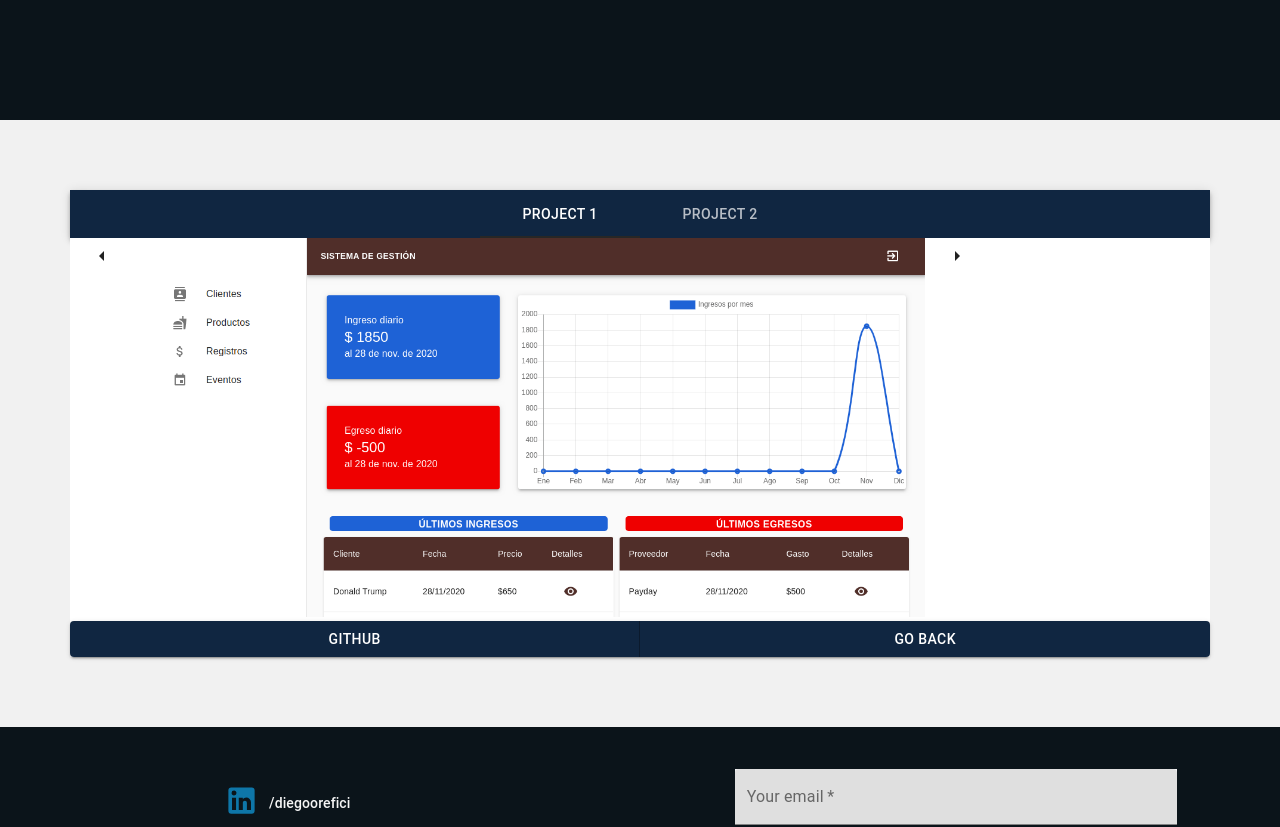
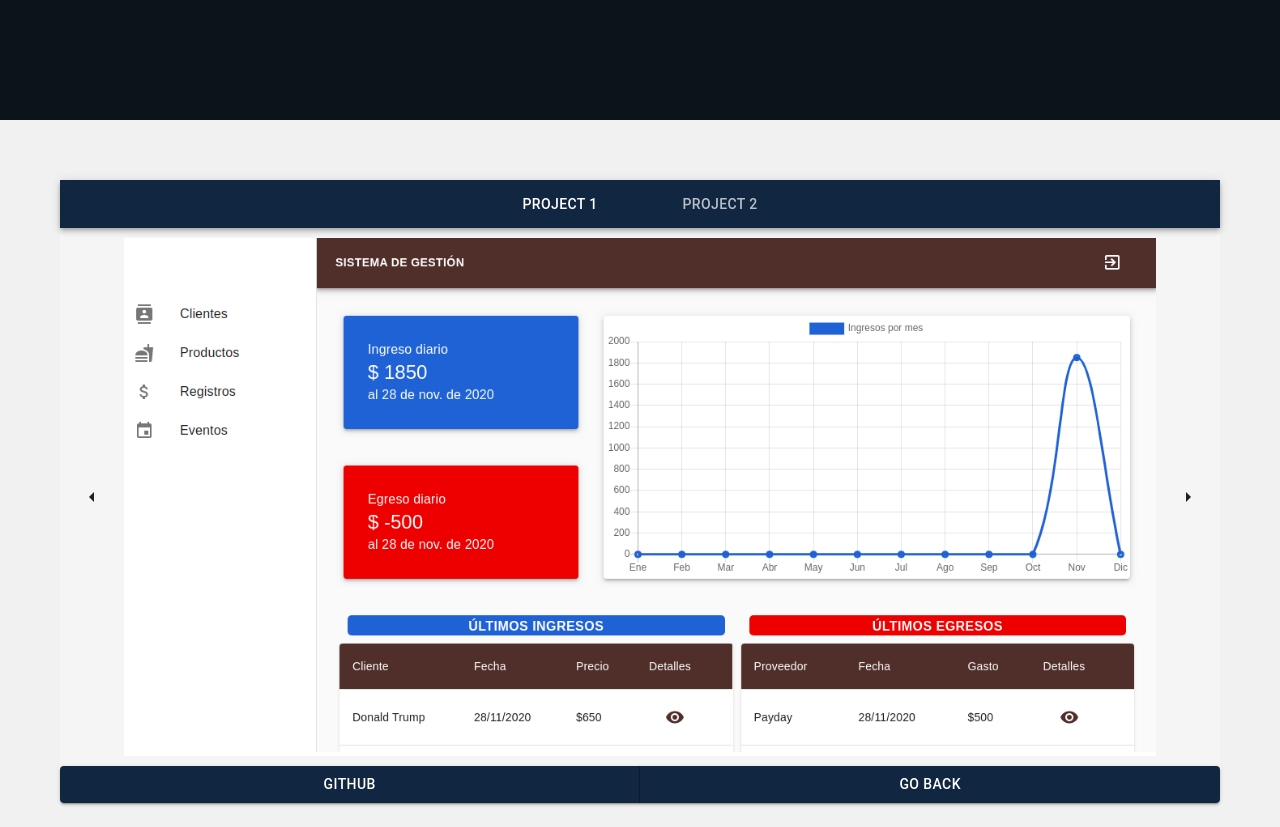
Before and after one commit to Widoski/portfolio-app, a React (Create React App) app: page / in a window 1280 px wide. Shown: the part 880-1707 px from the top of the page. Built offline with nearby package versions, Linux system fonts and the light colour scheme.

Commit message:
working on website carousel

```diff
--- a/package.json
+++ b/package.json
@@ -12,7 +12,6 @@
     "emailjs-com": "^2.6.3",
     "react": "^16.13.1",
     "react-dom": "^16.13.1",
-    "react-material-ui-carousel": "^2.0.0",
     "react-reveal": "^1.2.2",
     "react-scripts": "3.4.3"
   },
--- a/src/components/MyWebsiteCarousel.js
+++ b/src/components/MyWebsiteCarousel.js
@@ -1,31 +1,12 @@
 import React from 'react';
 import { Typography } from '@material-ui/core';
-import Carousel from 'react-material-ui-carousel';
 
-const styles = {
-    images: {
-        width: "100%"
-    }
-}
 
 export default function WebsiteCarousel() {
     return (
-        <Carousel animation="fade" indicators={false} autoPlay={true} interval={8000} >
-            <>
-                <Typography style={{ margin: 30 }}>
-                    This is how I developed my website. I did it with React and use, hooks and context. Also, CSS, Flexbox, Material UI (grid and components).
-                </Typography>
-                <Carousel animation="fade" indicators={false} autoPlay={true} interval={8000}>
-                    <div style={{ width: "100%" }}>
-                        <img style={styles.images} src="" alt="" />
-                    </div>
-                    <div style={{ width: "100%" }}>
-                        <img style={styles.images} src="" alt="" />
-                    </div>
-                </Carousel>
-            </>
-        </Carousel >
-
+        <div>
+            asd
+        </div>
     )
 
 }
--- a/src/components/Projects.js
+++ b/src/components/Projects.js
@@ -11,9 +11,9 @@ export default function TabPanel(props) {
     }
 
     return (
-        <Grid item xs={12} style={{ background: "white" }}>
-            <AppBar position="static" style={{ backgroundColor: "#102641" }}>
-                <Tabs value={value} onChange={handleChange} centered={true}>
+        <Grid item xs={12} style={{ background: "#f5f5f5" }}>
+            <AppBar position="static" color="primary">
+                <Tabs value={value} onChange={handleChange} centered={true} indicatorColor="inherit">
                     <Tab label="Project 1" value={0} />
                     <Tab label="Project 2" value={1} />
                 </Tabs>
@@ -22,7 +22,7 @@ export default function TabPanel(props) {
                 <System />
                 <ButtonGroup variant="contained" color="primary" fullWidth>
                     <Button
-                        onClick={() => console.log('anda')}
+                        onClick={() => window.open("https://github.com/Widoski/system-app")}
                     >
                         Github
                 </Button>
@@ -35,22 +35,19 @@ export default function TabPanel(props) {
             </Projects>
             <Projects value={value} id={1}>
                 <Website />
+                <ButtonGroup variant="contained" color="primary" fullWidth>
                     <Button
-                    variant="contained"
-                    color="primary"
-                    onClick={() => console.log('anda')}
+                        onClick={() => window.open("https://github.com/Widoski/portfolio-app")}
                     >
                         Github
                 </Button>
                     <Button
-                    variant="contained"
-                    color="primary"
                         onClick={() => props.showProjects(false)}
                     >
                         Go back
                 </Button>
+                </ButtonGroup>
             </Projects>
-
         </Grid>
     )
 }
@@ -62,7 +59,7 @@ function Projects(props) {
         <>
             {
                 value === id ? (
-                    <Grid container item xs={12} style={{ background: "white" }}>
+                    <Grid container item xs={12}>
                         {children}
                     </Grid>
                 ) : null
--- a/src/components/SkillsSection.js
+++ b/src/components/SkillsSection.js
@@ -8,7 +8,7 @@ import Projects from './Projects';
 const styles = {
     skills: {
         backgroundColor: "#f1f1f1",
-        padding: 70
+        padding: 60
     },
     accordion: {
         backgroundColor: "#282726",
--- a/src/components/SystemCarousel.js
+++ b/src/components/SystemCarousel.js
@@ -1,5 +1,5 @@
 import React, { useState } from 'react';
-import { Typography, Button, Grid, ButtonGroup } from '@material-ui/core';
+import { Typography, Button, Grid, ButtonGroup, Paper } from '@material-ui/core';
 import '../Animations.css';
 import dash from '../img/dash.png';
 import events from '../img/events.png';
@@ -95,29 +95,24 @@ export default function SystemCarousel() {
     }
 
     return (
-
-
-        <Grid item xs={12} style={{ display: "flex" }}>
-            <Grid item xs={1}>
+        <Grid item xs={12}>
+            <div item style={{ display: "flex", alignItems: "center", marginTop: 10, marginBottom: 10 }}>
                 <Button
                     onClick={() => previousImage(image.id)}
+                    style={{ height: 60, borderRadius: "60%" }}
                 >
                     <ArrowLeftIcon />
                 </Button>
-            </Grid>
-
-            <Grid xs={8}>
-                <img src={image.img} style={{ width: "100%" }} />
-            </Grid>
-
-            <Grid item xs={1}>
+                <div style={{ width: "100%", backgroundColor: "white" }} >
+                    <img src={image.img} style={{ width: "100%" }} />
+                </div>
                 <Button
                     onClick={() => nextImage(image.id)}
+                    style={{ height: 60, borderRadius: "60%" }}
                 >
                     <ArrowRightIcon />
                 </Button>
-            </Grid>
+            </div>
         </Grid>
-
     )
 }
```
Also changed, not shown: 1 other file (tests, documents, lock files or other folders). Lines whose indentation alone changed are shown as unchanged.
